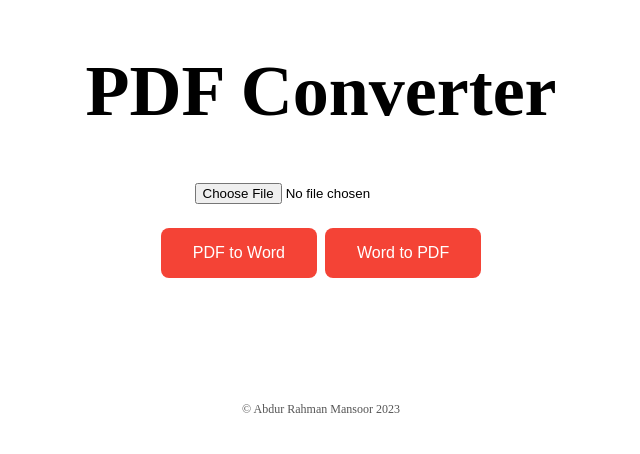
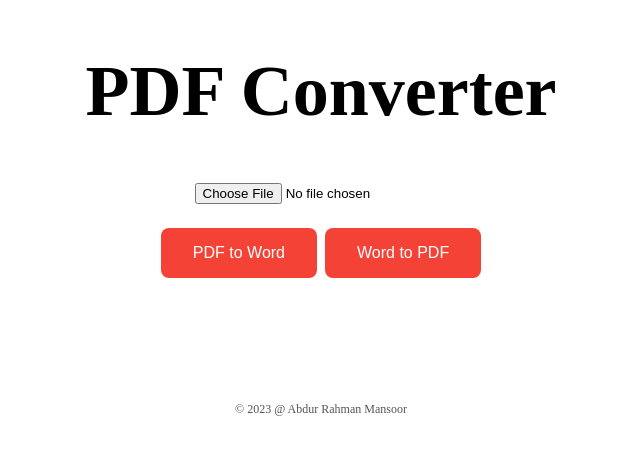
Before and after one commit to armansoor/pdftoword, a plain HTML site: page index.html in a window 1280 px wide. Shown: the full height of the page, 319-959 px from the left. Drawn offline with Linux system fonts and the light colour scheme.

Commit message:
Update index.html

```diff
--- a/index.html
+++ b/index.html
@@ -20,7 +20,7 @@
       <div id="output"></div>
     </main>
     <footer>
-      <p>&copy; Abdur Rahman Mansoor 2023</p>
+      <p>&copy; 2023 @ Abdur Rahman Mansoor</p>
     </footer>
 
     <script src="https://cdn.jsdelivr.net/npm/pdf-lib/dist/pdf-lib.min.js"></script>
```
